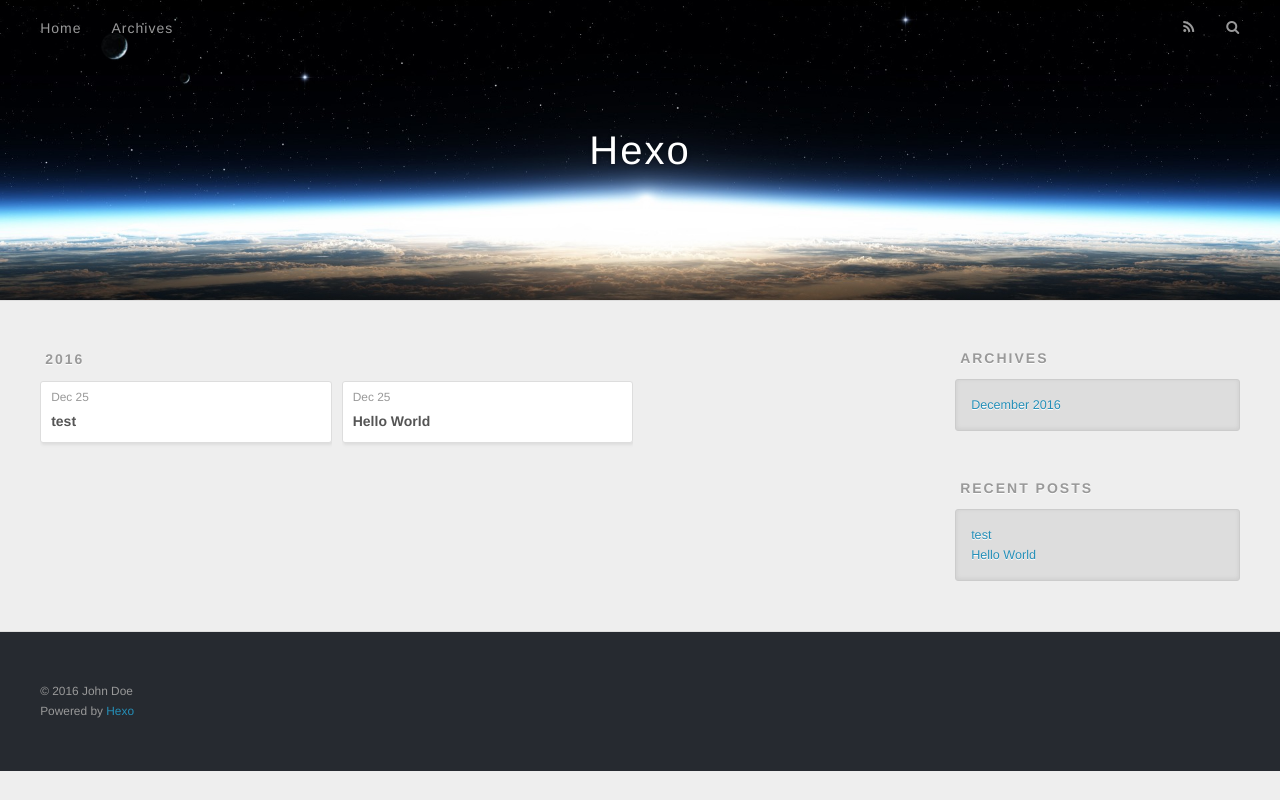
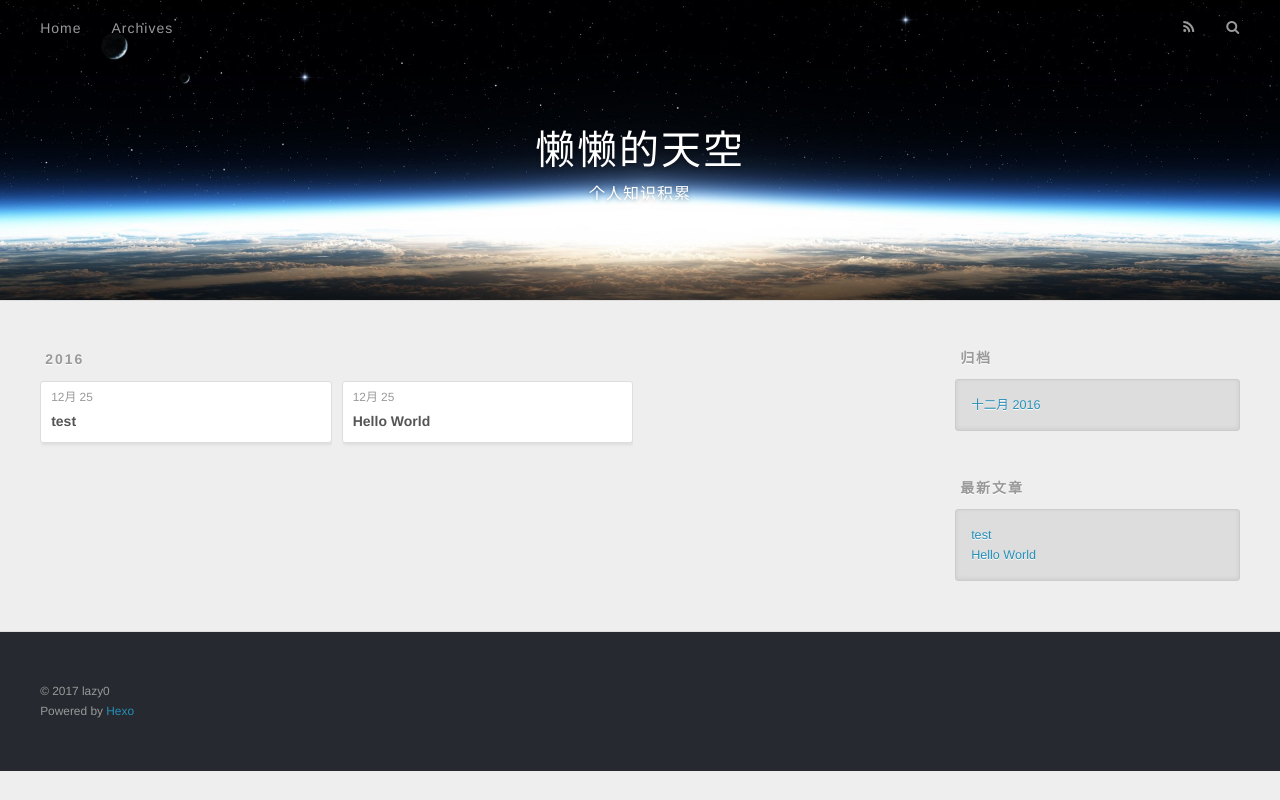
Before and after one commit to Dolphln/Dolphln.github.io, a plain HTML site: page archives/2016/12/index.html in a window 1280 px wide. Drawn offline with nearby package versions, Linux system fonts and the light colour scheme.

Commit message:
Site updated: 2017-02-15 16:15:33

```diff
--- a/archives/2016/12/index.html
+++ b/archives/2016/12/index.html
@@ -3,16 +3,19 @@
 <head>
   <meta charset="utf-8">
 
-  <title>Archives: 2016/12 | Hexo</title>
+  <title>归档: 2016/12 | 懒懒的天空</title>
   <meta name="viewport" content="width=device-width, initial-scale=1, maximum-scale=1">
-  <meta property="og:type" content="website">
-<meta property="og:title" content="Hexo">
+  <meta name="description" content="欢迎">
+<meta property="og:type" content="website">
+<meta property="og:title" content="懒懒的天空">
 <meta property="og:url" content="http://yoursite.com/archives/2016/12/index.html">
-<meta property="og:site_name" content="Hexo">
+<meta property="og:site_name" content="懒懒的天空">
+<meta property="og:description" content="欢迎">
 <meta name="twitter:card" content="summary">
-<meta name="twitter:title" content="Hexo">
+<meta name="twitter:title" content="懒懒的天空">
+<meta name="twitter:description" content="欢迎">
 
-    <link rel="alternate" href="/atom.xml" title="Hexo" type="application/atom+xml">
+    <link rel="alternate" href="/atom.xml" title="懒懒的天空" type="application/atom+xml">
 
 
     <link rel="icon" href="/favicon.png">
@@ -33,8 +36,12 @@
   <div id="header-outer" class="outer">
     <div id="header-title" class="inner">
       <h1 id="logo-wrap">
-        <a href="/" id="logo">Hexo</a>
+        <a href="/" id="logo">懒懒的天空</a>
       </h1>
+
+        <h2 id="subtitle-wrap">
+          <a href="/" id="subtitle">个人知识积累</a>
+        </h2>
 
     </div>
     <div id="header-inner" class="inner">
@@ -50,7 +57,7 @@
 
           <a id="nav-rss-link" class="nav-icon" href="/atom.xml" title="RSS Feed"></a>
 
-        <a id="nav-search-btn" class="nav-icon" title="Search"></a>
+        <a id="nav-search-btn" class="nav-icon" title="搜索"></a>
       </nav>
       <div id="search-form-wrap">
         <form action="//google.com/search" method="get" accept-charset="UTF-8" class="search-form"><input type="search" name="q" results="0" class="search-form-input" placeholder="Search"><button type="submit" class="search-form-submit">&#xF002;</button><input type="hidden" name="sitesearch" value="http://yoursite.com"></form>
@@ -76,7 +83,7 @@
   <div class="archive-article-inner">
     <header class="archive-article-header">
       <a href="/2016/12/25/test/" class="archive-article-date">
-  <time datetime="2016-12-25T12:52:34.000Z" itemprop="datePublished">Dec 25</time>
+  <time datetime="2016-12-25T12:52:34.000Z" itemprop="datePublished">12月 25</time>
 </a>
 
 
@@ -95,7 +102,7 @@
   <div class="archive-article-inner">
     <header class="archive-article-header">
       <a href="/2016/12/25/hello-world/" class="archive-article-date">
-  <time datetime="2016-12-25T09:51:13.000Z" itemprop="datePublished">Dec 25</time>
+  <time datetime="2016-12-25T09:51:13.000Z" itemprop="datePublished">12月 25</time>
 </a>
 
 
@@ -126,9 +133,9 @@
 
 
   <div class="widget-wrap">
-    <h3 class="widget-title">Archives</h3>
+    <h3 class="widget-title">归档</h3>
     <div class="widget">
-      <ul class="archive-list"><li class="archive-list-item"><a class="archive-list-link" href="/archives/2016/12/">December 2016</a></li></ul>
+      <ul class="archive-list"><li class="archive-list-item"><a class="archive-list-link" href="/archives/2016/12/">十二月 2016</a></li></ul>
     </div>
   </div>
 
@@ -136,7 +143,7 @@
 
 
   <div class="widget-wrap">
-    <h3 class="widget-title">Recent Posts</h3>
+    <h3 class="widget-title">最新文章</h3>
     <div class="widget">
       <ul>
 
@@ -160,7 +167,7 @@
 
   <div class="outer">
     <div id="footer-info" class="inner">
-      &copy; 2016 John Doe<br>
+      &copy; 2017 lazy0<br>
       Powered by <a href="http://hexo.io/" target="_blank">Hexo</a>
     </div>
   </div>
```
Also changed, not shown: 2016/12/25/hello-world/index.html (+14 -10 lines), 2016/12/25/test/index.html (+14 -10 lines), archives/2016/index.html (+21 -14 lines), archives/index.html (+21 -14 lines), index.html (+21 -14 lines).
